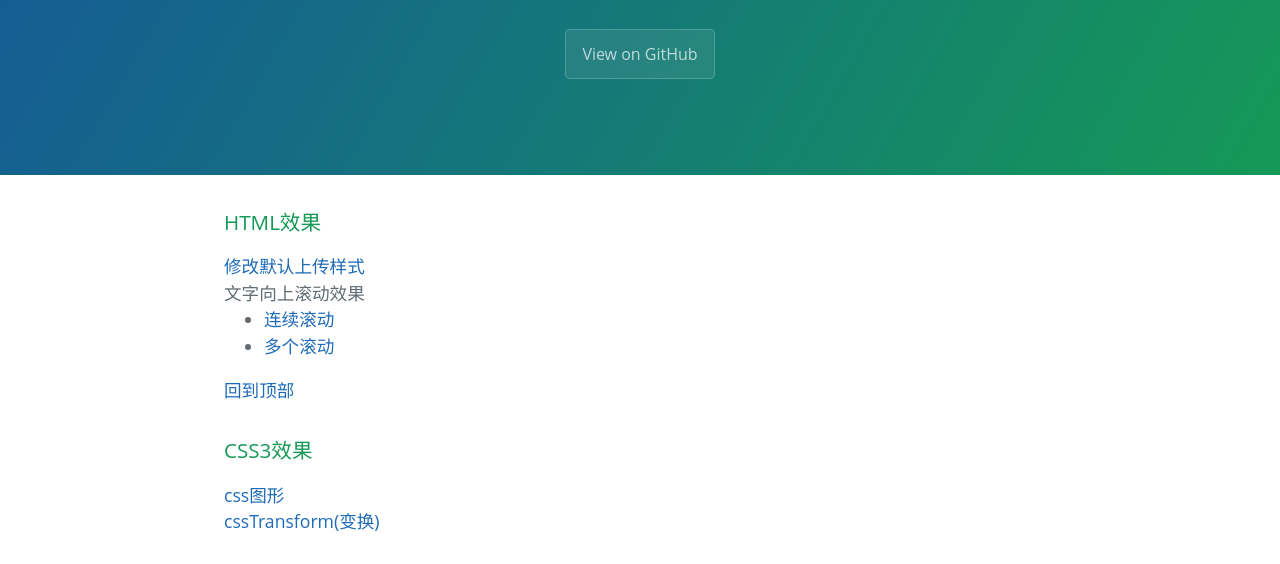
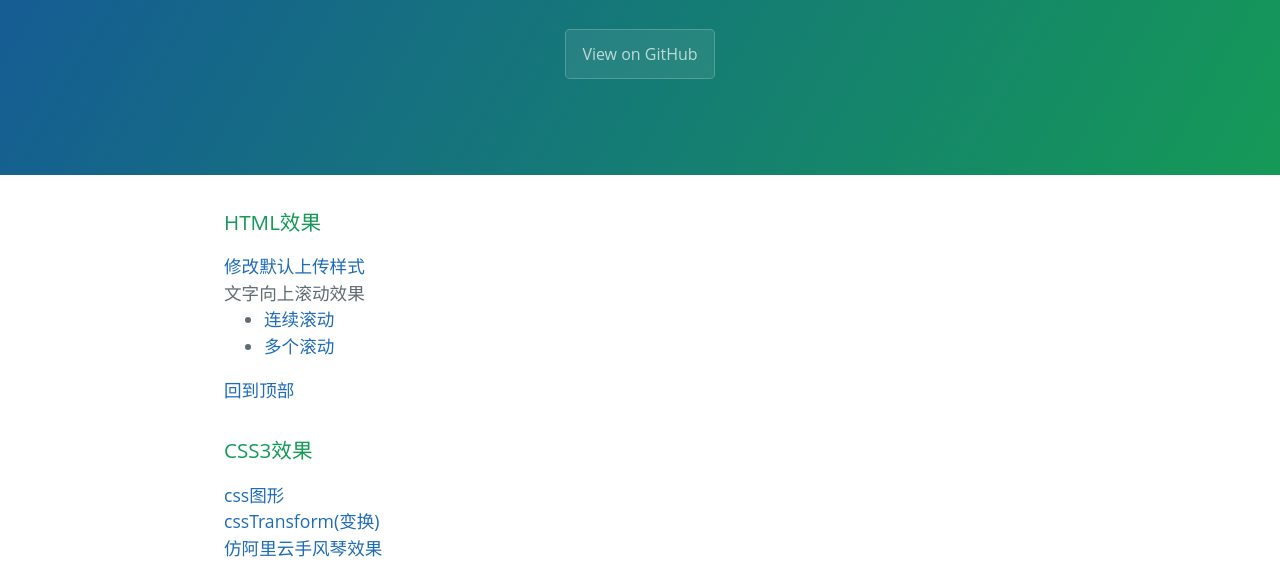
Before and after one commit to GusChen/Demo, a plain HTML site: page index.html in a window 1280 px wide. Shown: the part 208-772 px from the top of the page. Drawn offline with Linux system fonts and the light colour scheme.

Commit message:
add demo

```diff
--- a/index.html
+++ b/index.html
@@ -34,6 +34,7 @@
       </h3>
        <span><a href="Css/css-graph.html" target="_blank">css图形</a></span><br/>
        <span><a href="Css/csstransform.html" target="_blank">cssTransform(变换)</a></span><br/>
+       <span><a href="Css/仿阿里云效果.html" target="_blank">仿阿里云手风琴效果</a></span><br/>
       <!--javascript-->
       <h3>
         <a id="welcome-to-github-pages" class="anchor" href="#welcome-to-github-pages" aria-hidden="true">
```
